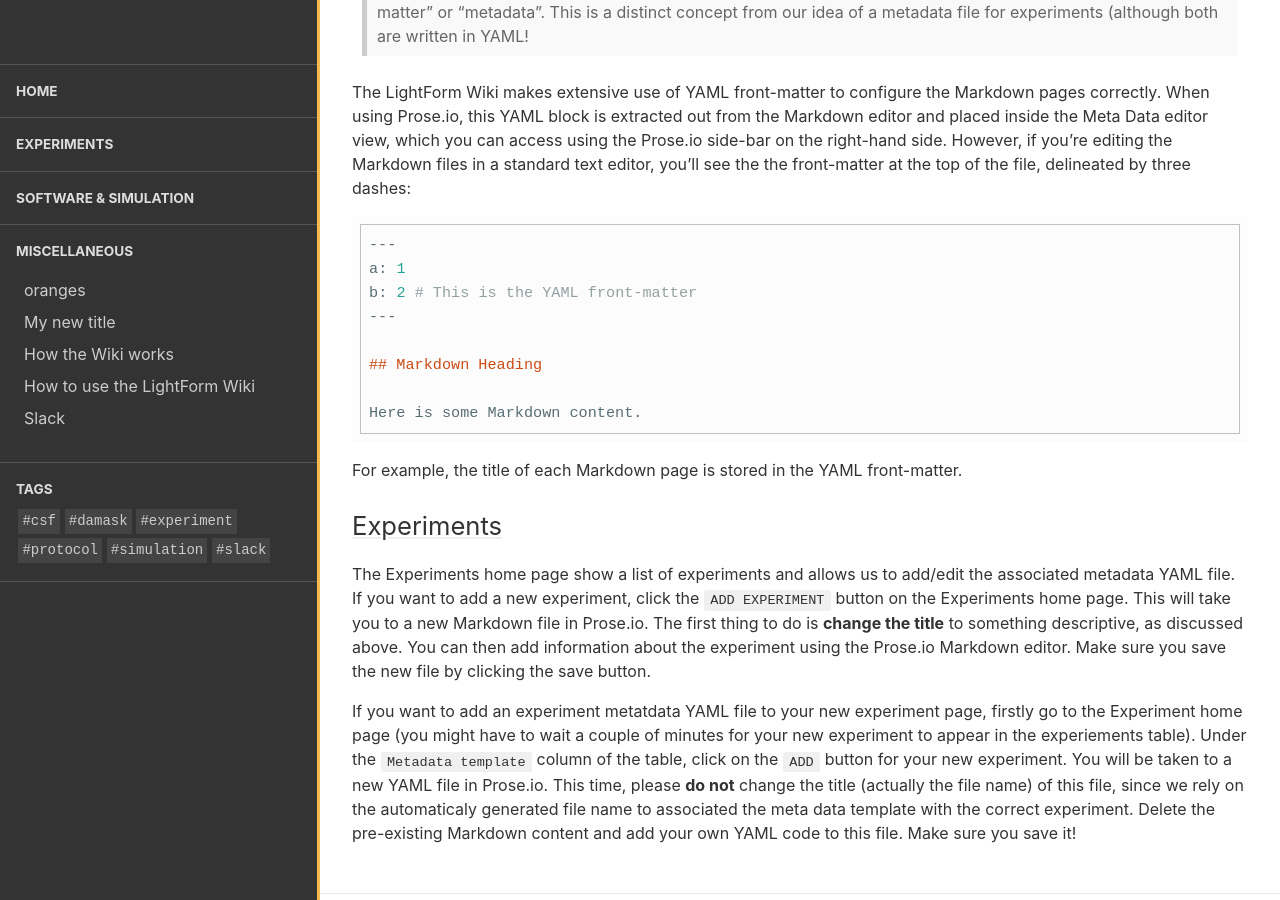
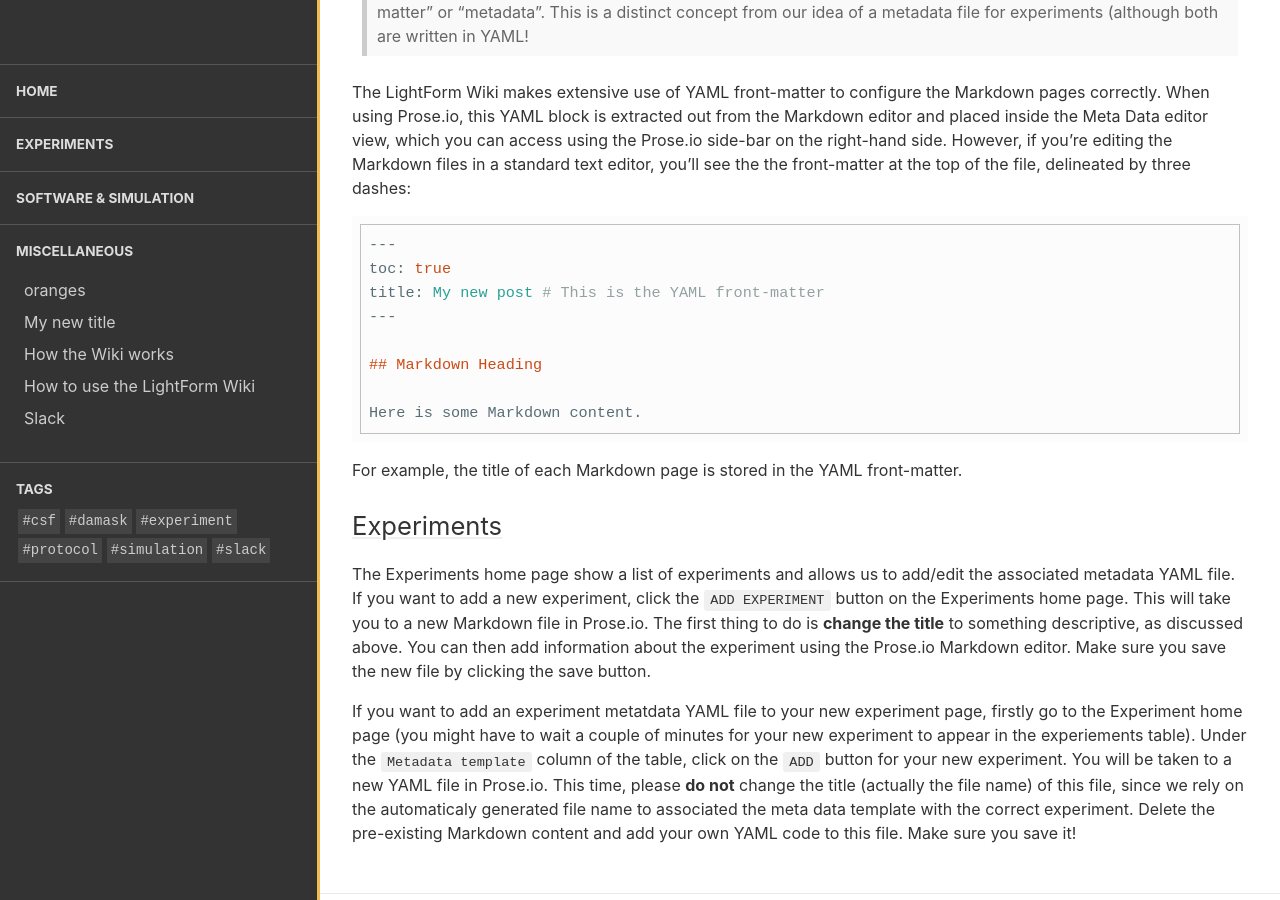
Before and after one commit to test-aplowman/test-aplowman.github.io, a Jekyll site: the page built from collections/_miscellaneous/how_to_use_wiki.md, in a window 1280 px wide and 900 px high, scrolled down 4286 px. Built offline with Jekyll 4.4.1, drawn with Linux system fonts in a browser that asks for light colours.

Commit message:
Update how_to_use_wiki.md

````diff
--- a/collections/_miscellaneous/how_to_use_wiki.md
+++ b/collections/_miscellaneous/how_to_use_wiki.md
@@ -91,8 +91,8 @@ The LightForm Wiki makes extensive use of YAML front-matter to configure the Mar
 
 ```markdown
 ---
-a: 1
-b: 2 # This is the YAML front-matter
+toc: true
+title: My new post # This is the YAML front-matter
 ---
 
 ## Markdown Heading
````
